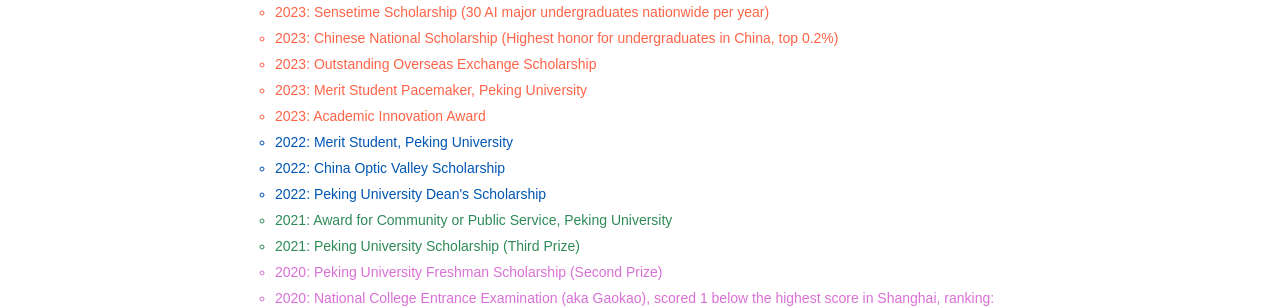
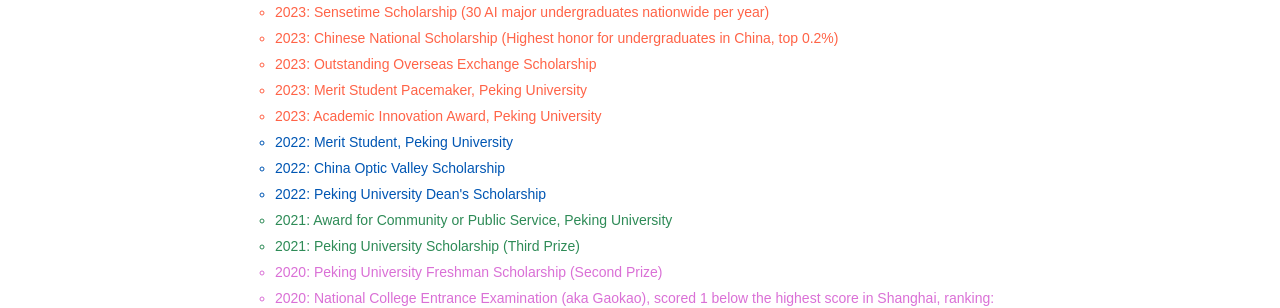
Before and after one commit to Red-Fairy/Red-Fairy.github.io, a Jekyll site: the page built from _pages/about.md, in a window 1280 px wide and 900 px high, scrolled down 681 px. Shown: the part 458-766 px from the top of the window. Built offline with Jekyll 4.4.1, drawn with Linux system fonts in a browser that asks for light colours; full-size pictures stand in for the smaller copies a plugin makes; emoji names are drawn with the system emoji font; comment, search, counter and statistics services are not loaded; a style sheet for code colours, icons or effects is not loaded.

Commit message:
update honors

```diff
--- a/_includes/honors.html
+++ b/_includes/honors.html
@@ -4,7 +4,7 @@
         <li style="margin-bottom: 5px; color: #ff6347;">2023: Chinese National Scholarship (Highest honor for undergraduates in China, top 0.2%)</li>
         <li style="margin-bottom: 5px; color: #ff6347;">2023: Outstanding Overseas Exchange Scholarship</li>
         <li style="margin-bottom: 5px; color: #ff6347;">2023: Merit Student Pacemaker, Peking University</li>
-        <li style="margin-bottom: 5px; color: #ff6347;">2023: Academic Innovation Award</li>
+        <li style="margin-bottom: 5px; color: #ff6347;">2023: Academic Innovation Award, Peking University</li>
         <li style="margin-bottom: 5px; color: #0056b3;">2022: Merit Student, Peking University</li>
         <li style="margin-bottom: 5px; color: #0056b3;">2022: China Optic Valley Scholarship</li>
         <li style="margin-bottom: 5px; color: #0056b3;">2022: Peking University Dean's Scholarship</li>
```
